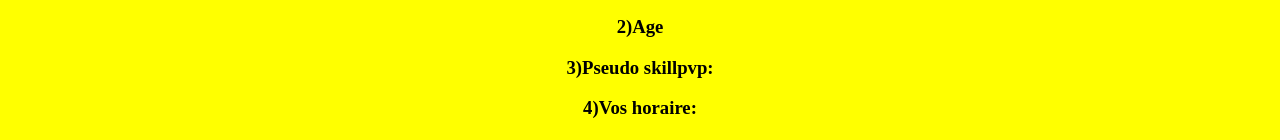
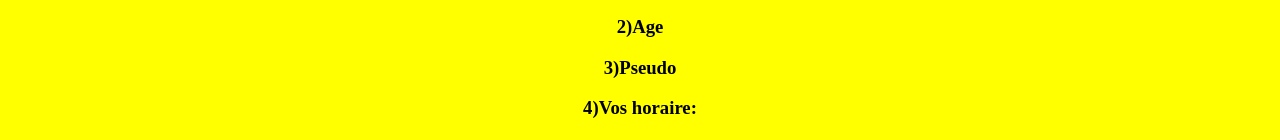
Before and after one commit to QuertHacks/facion.github.io, a plain HTML site: page index.html in a window 1280 px wide. Shown: the part 549-689 px from the top of the page. Drawn offline with Linux system fonts and the light colour scheme.

Commit message:
Update index.html

```diff
--- a/index.html
+++ b/index.html
@@ -35,7 +35,7 @@
 <p><h3>CANDIDATURE</h3>
 <p><h3>1)Prénom:</h3>
 <p><h3>2)Age<p><h3>
-<p><h3>3)Pseudo skillpvp:</h3>
+			<p><h3>3)Pseudo </h3>
 <p><h3>4)Vos horaire:</h3>
 <p><h3>5)Aver vous un bon micro:</h3>
 <p><h3>6)1 défault 1 caliter:</h3>
```
